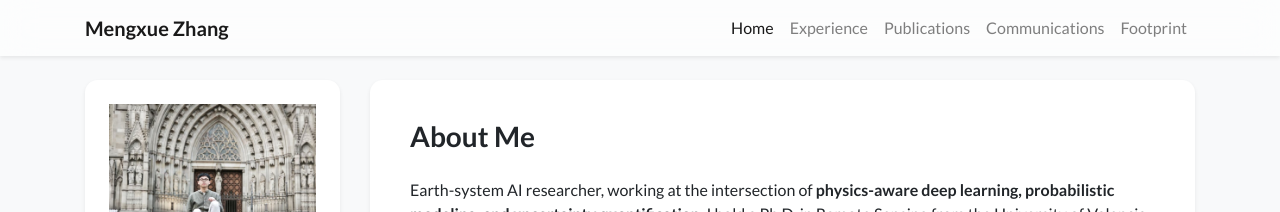
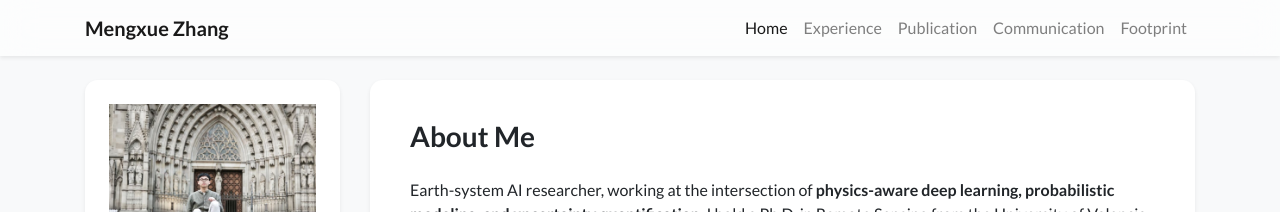
Before and after one commit to mengxue-rs/mengxue-rs.github.io, a Jekyll site: the page built from index.html, in a window 1280 px wide. Shown: the top 212 px of the page. Built offline with Jekyll 4.4.1, drawn with Linux system fonts in a browser that asks for light colours; nearby versions of some CDN libraries; a style sheet for code colours, icons or effects is not loaded.

Commit message:
Update navigation.yml

```diff
--- a/_data/navigation.yml
+++ b/_data/navigation.yml
@@ -7,9 +7,9 @@ pages:
 #   url: /index_layout2
 - name: Experience
   url: /showcase
-- name: Publications
+- name: Publication
   url: /publications
-- name: Communications
+- name: Communication
   url: /blog
 - name: Footprint
   url: /blog
```
